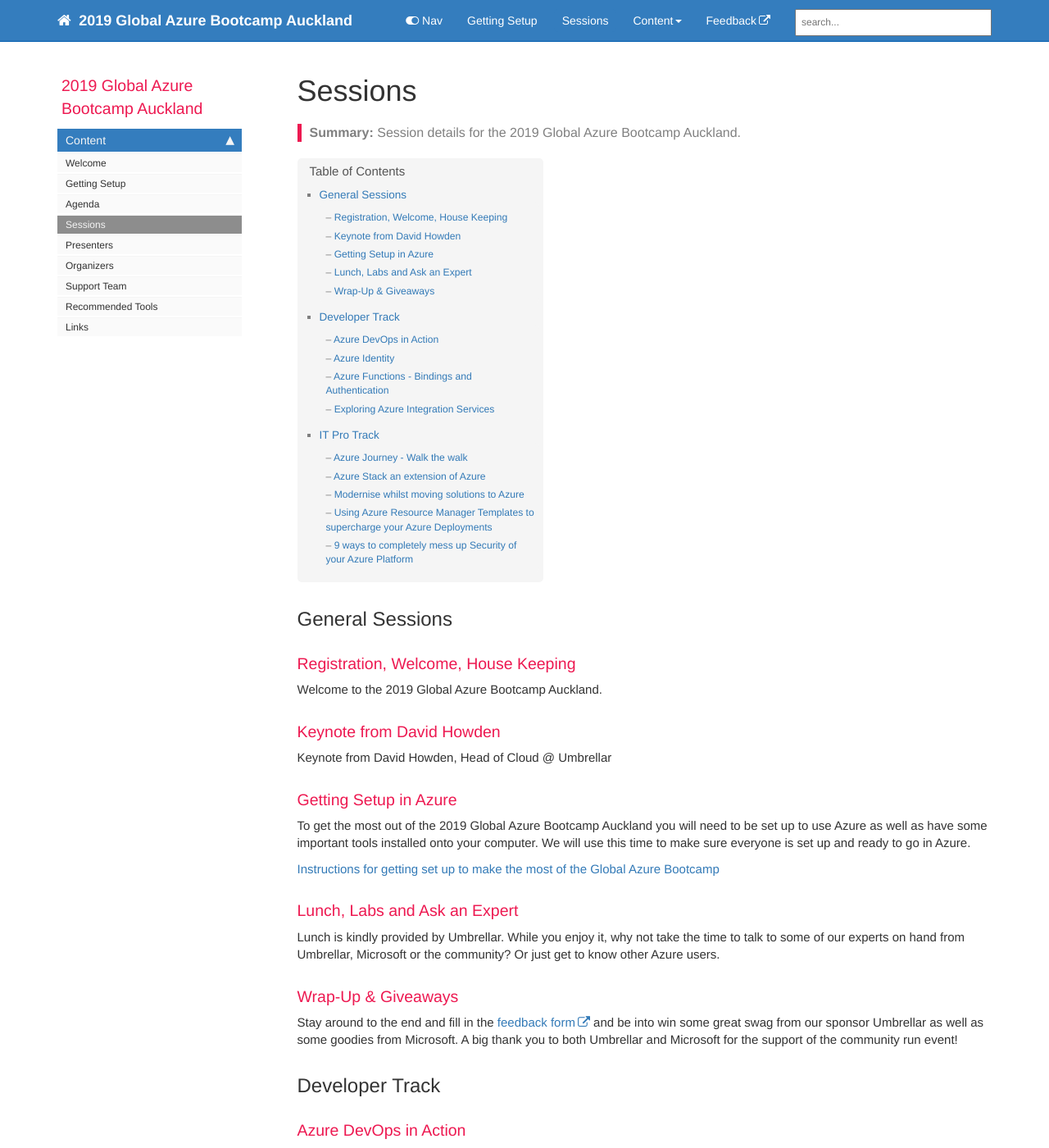
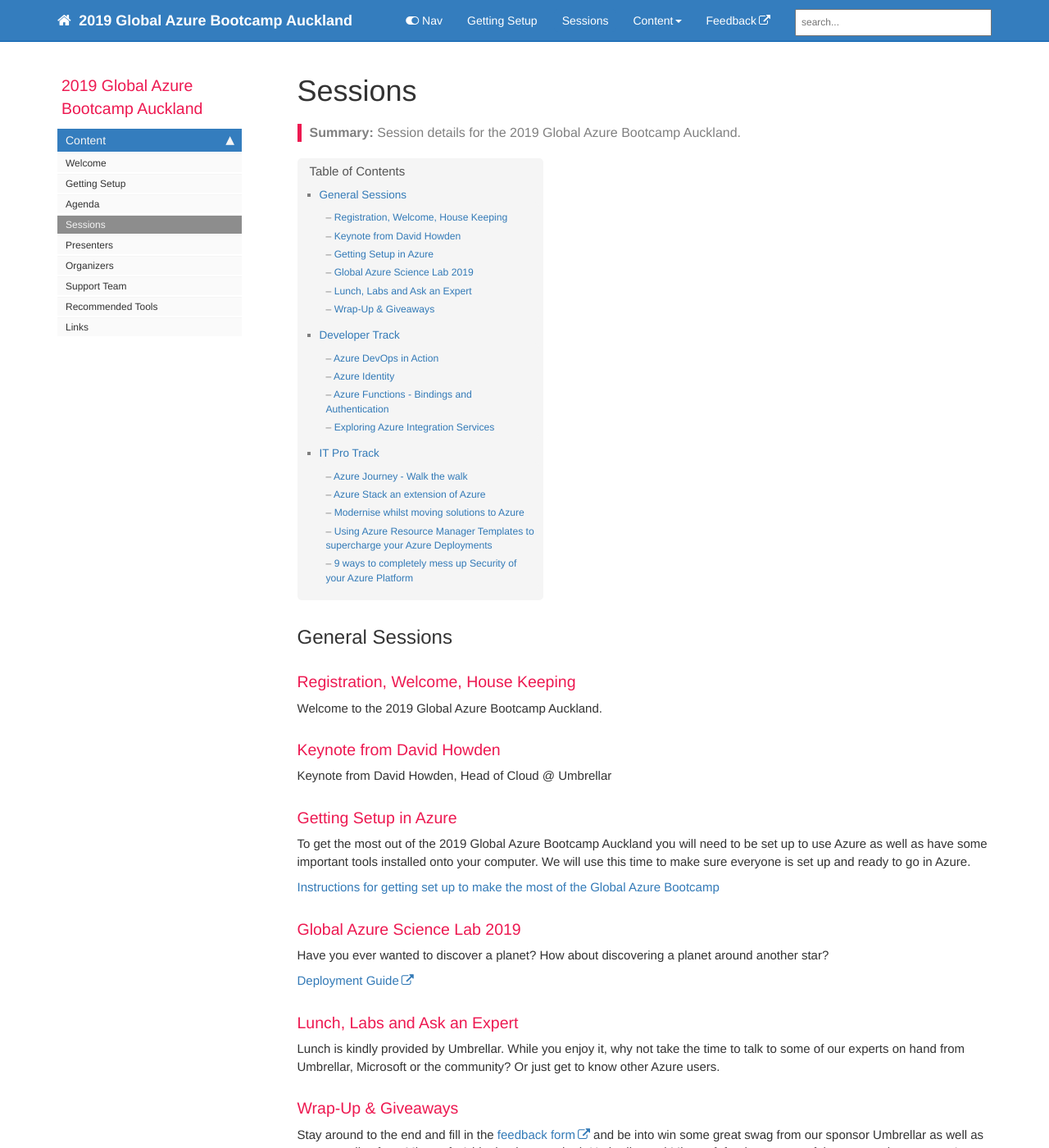
Before and after one commit to AotearoaAzureMeetup/global-azure-bootcamp-2019, a Jekyll site: the page built from content_sessions.md, in a window 1280 px wide and 1400 px high. Shown: the whole window at 82% size. Built offline with Jekyll 4.4.1, drawn with Linux system fonts in a browser that asks for light colours; nearby versions of some CDN libraries; comment, search, counter and statistics services are not loaded.

Commit message:
Global Lab. Rory's session link.

```diff
--- a/content_sessions.md
+++ b/content_sessions.md
@@ -23,6 +23,12 @@ We will use this time to make sure everyone is set up and ready to go in Azure.
 
 [Instructions for getting set up to make the most of the Global Azure Bootcamp](/content_setup.html)
 
+### Global Azure Science Lab 2019
+
+Have you ever wanted to discover a planet? How about discovering a planet around another star?
+
+[Deployment Guide](https://github.com/intelequia/GAB2019ScienceLab)
+
 ### Lunch, Labs and Ask an Expert
 
 Lunch is kindly provided by Umbrellar. While you enjoy it, why not take the time to talk to some of our experts on hand from Umbrellar, Microsoft or the community? Or just get to know other Azure users.
@@ -47,7 +53,7 @@ The session will be finished with a demonstration of Azure DevOps from code comm
 
 _11:30 AM - 12:45 PM_: [Rory Braybrook](/content_presenters.html#rory-braybrook)
 
-[Click to see the lab session content]()
+[Click to see the lab session content](https://rbrayb.github.io/global-azure-bootcamp-iam-2019/)
 
 A look at the Azure I&AM landscape and what protocols and technologies are appropriate for different use cases.
 
```
